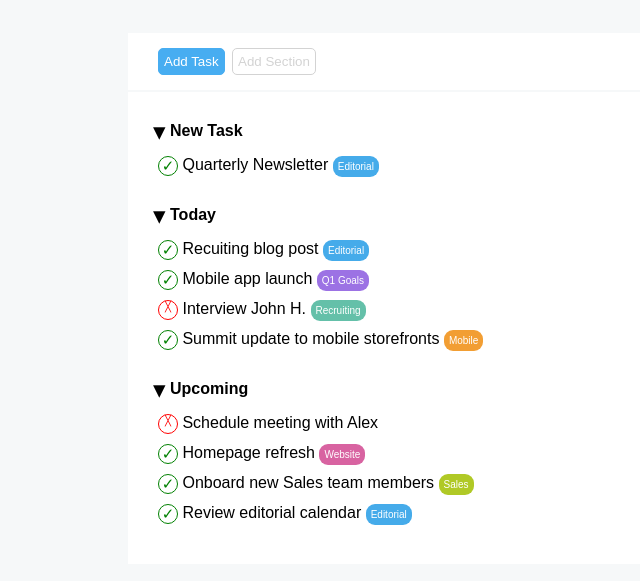
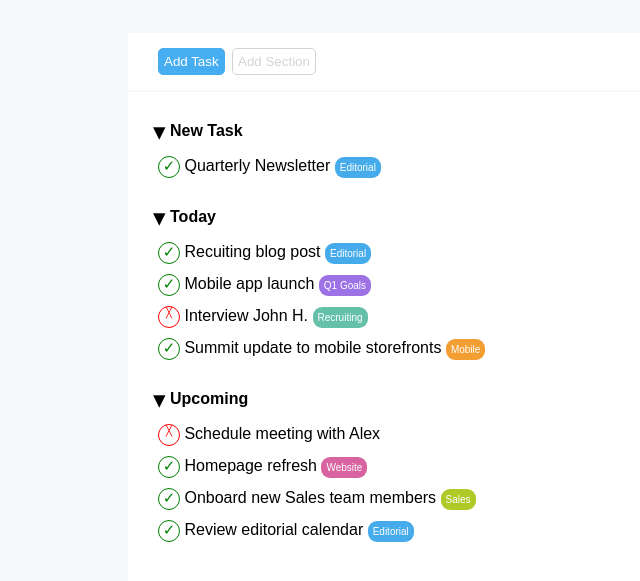
Before and after one commit to azzurragraziano/html-css-toboolist, a plain HTML site: page index.html in a window 1280 px wide. Shown: the part 87-668 px from the top of the page, without its empty margins (0-640 px from the left). Drawn offline with Linux system fonts and the light colour scheme.

Commit message:
check and cross with ::before

```diff
--- a/css/style.css
+++ b/css/style.css
@@ -7,6 +7,10 @@
 }
 
 /* common */
+body
+{
+    font-family: Arial, Helvetica, sans-serif;
+}
 .container
 {
     width: 80%;
@@ -36,7 +40,6 @@ header
 .brand
 {
     font-size: 40px;
-    font-family: Arial, Helvetica, sans-serif;
     font-weight: 700;
     vertical-align: middle;
 }
@@ -45,7 +48,6 @@ header
 main
 {
     background-color: #f6f8f9;
-    font-family: Arial, Helvetica, sans-serif;
     padding-top: 40px;
     padding-bottom: 100%;
 }
@@ -62,6 +64,7 @@ main
     border-radius: 5px;
     border-width: 1px;
     padding: 5px;
+    cursor: pointer;
 }
 
 .btn-blue
@@ -106,8 +109,9 @@ li
     vertical-align: middle;
 }
 
-.check
+.check::before
 {
+    content: '\2713';
     font-size: 15px;
     background-color: white;
     border: 1px solid green;
@@ -120,8 +124,9 @@ li
     color: green;
 }
 
-.cross
+.cross::before
 {
+    content: '\2573';
     font-size: 10px;
     background-color: white;
     border: 1px solid red;
@@ -133,6 +138,7 @@ li
     vertical-align: middle;
     color: red;
 }
+
 
 .tag
 {
--- a/index.html
+++ b/index.html
@@ -34,7 +34,7 @@
                         <li class="categories">
                             <span class="triangle">&#9662;</span> <strong>New Task</strong>
                             <ul>
-                                <li> <span class="check">&check;</span> Quarterly Newsletter <span class="tag editorial">Editorial</span></li>
+                                <li class="check">  Quarterly Newsletter <span class="tag editorial">Editorial</span></li>
                             </ul>
                         </li>
 
@@ -42,10 +42,10 @@
                         <li class="categories">
                             <span class="triangle">&#9662;</span> <strong>Today</strong>
                             <ul>
-                                <li><span class="check">&check;</span> Recuiting blog post <span class="tag editorial">Editorial</span></li>
-                                <li><span class="check">&check;</span> Mobile app launch <span class="tag Q1-goals ">Q1 Goals</span></li>
-                                <li><span class="cross">&#9587;</span> Interview John H. <span class="tag recruiting">Recruiting</span></li>
-                                <li><span class="check">&check;</span> Summit update to mobile storefronts <span class="tag mobile">Mobile</span></li>
+                                <li class="check">  Recuiting blog post <span class="tag editorial">Editorial</span></li>
+                                <li class="check">  Mobile app launch <span class="tag Q1-goals ">Q1 Goals</span></li>
+                                <li class="cross">  Interview John H. <span class="tag recruiting">Recruiting</span></li>
+                                <li class="check">  Summit update to mobile storefronts <span class="tag mobile">Mobile</span></li>
                             </ul>
                         </li>
 
@@ -53,10 +53,10 @@
                         <li class="categories">
                             <span class="triangle">&#9662;</span> <strong>Upcoming</strong>
                             <ul>
-                                <li><span class="cross">&#9587;</span> Schedule meeting with Alex</li>
-                                <li><span class="check">&check;</span> Homepage refresh <span class="tag website">Website</span></li>
-                                <li><span class="check">&check;</span> Onboard new Sales team members <span class="tag sales">Sales</span></li>
-                                <li> <span class="check">&check;</span> Review editorial calendar <span class="tag editorial">Editorial</span></li>
+                                <li class="cross">  Schedule meeting with Alex</li>
+                                <li class="check">  Homepage refresh <span class="tag website">Website</span></li>
+                                <li class="check">  Onboard new Sales team members <span class="tag sales">Sales</span></li>
+                                <li class="check">  Review editorial calendar <span class="tag editorial">Editorial</span></li>
                             </ul>
                         </li>
                     </ul>
```
